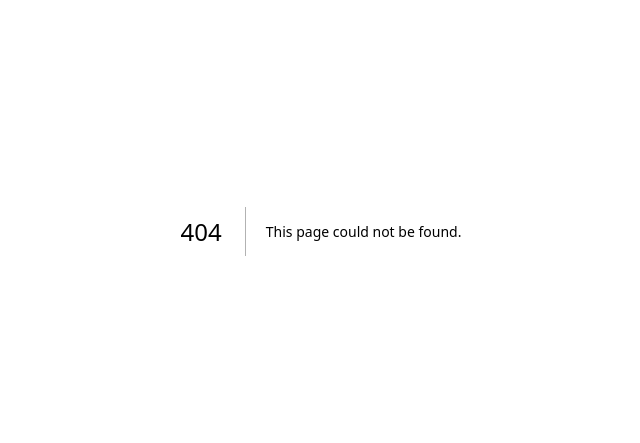
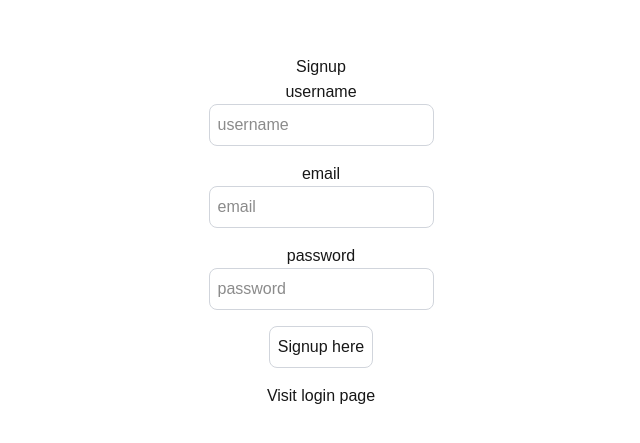
Before and after one commit to hamzakargin/vaultcraft, a Next.js app: page /signup in a window 1280 px wide. Before the commit this address had no page. Shown: the part 169-612 px from the top of the page, without its empty margins (319-959 px from the left). Built offline with nearby package versions, Linux system fonts and the light colour scheme.

Commit message:
dep, SignPage added

```diff
--- /dev/null
+++ b/src/app/login/page.tsx
@@ -0,0 +1,7 @@
+export default function LoginPage() {
+  return (
+    <div>
+      <h1>loginPage</h1>
+    </div>
+  );
+}
--- /dev/null
+++ b/src/app/signup/page.tsx
@@ -0,0 +1,55 @@
+"use client";
+import Link from "next/link";
+import React from "react";
+import { useRouter } from "next/navigation";
+import { axios } from "axios";
+
+export default function SignupPage() {
+  const [user, setUser] = React.useState({
+    email: "",
+    password: "",
+    username: "",
+  });
+
+  const onSignup = async () => {};
+  return (
+    <div className="flex flex-col items-center justify-center min-h-screen py-2">
+      <h1>Signup</h1>
+      <hr />
+      <label htmlFor="username">username</label>
+      <input
+        className="p-2 border border-gray-300 rounded-lg mb-4 focus:outline-none focus:border-gray-600"
+        id="username"
+        type="text"
+        value={user.username}
+        onChange={(e) => setUser({ ...user, username: e.target.value })}
+        placeholder="username"
+      />
+      <label htmlFor="email">email</label>
+      <input
+        className="p-2 border border-gray-300 rounded-lg mb-4 focus:outline-none focus:border-gray-600"
+        id="email"
+        type="text"
+        value={user.email}
+        onChange={(e) => setUser({ ...user, email: e.target.value })}
+        placeholder="email"
+      />
+      <label htmlFor="password">password</label>
+      <input
+        className="p-2 border border-gray-300 rounded-lg mb-4 focus:outline-none focus:border-gray-600"
+        id="password"
+        type="password"
+        value={user.password}
+        onChange={(e) => setUser({ ...user, password: e.target.value })}
+        placeholder="password"
+      />
+      <button
+        onClick={onSignup}
+        className="p-2 border border-gray-300 rounded-lg mb-4 focus:outline-none focus:border-gray-600"
+      >
+        Signup here
+      </button>
+      <Link href="/login">Visit login page</Link>
+    </div>
+  );
+}
--- /dev/null
+++ b/src/dbConfig/dbConfig.ts
@@ -0,0 +1,19 @@
+import { error } from "console";
+import mongoose from "mongoose";
+
+export async function connect() {
+  try {
+    mongoose.connect(process.env.MONGO_URI!);
+    const connection = mongoose.connection;
+    connection.on("connected", () => {
+      console.log("Mongodb connected succesfully");
+    });
+    connection.on("error", () => {
+      console.log("Mongodb connection error" + error);
+      process.exit();
+    });
+  } catch (error) {
+    console.log("Something goes wrong");
+    console.log(error);
+  }
+}
```
Also changed, not shown: package.json (+11 -5 lines), src/app/api/users/login/route.ts (added), src/app/api/users/signup/route.ts (added), 1 other file (tests, documents, lock files or other folders).
